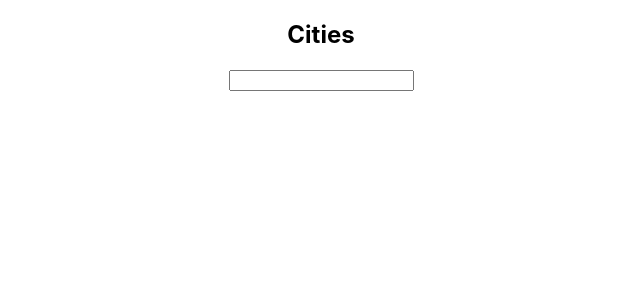
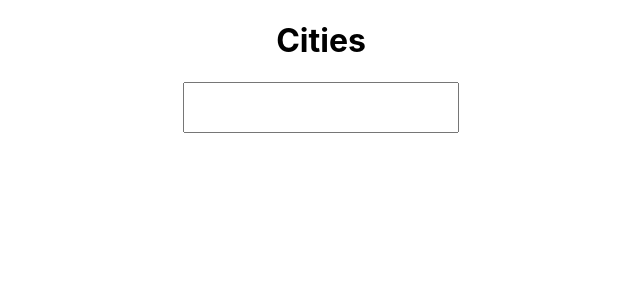
Before and after one commit to karponick/weather-dashboard, a React (Create React App) app in the folder weather-dashboard/: page / in a window 1280 px wide. Shown: the top 300 px of the page, without its empty margins (319-959 px from the left). Built offline with nearby package versions, Linux system fonts and the light colour scheme.

Commit message:
more fixes

```diff
--- a/weather-dashboard/src/components/SearchBar/SearchBar.jsx
+++ b/weather-dashboard/src/components/SearchBar/SearchBar.jsx
@@ -36,9 +36,9 @@ const SearchBar = () => {
     };
     return (
         <div>
-            <h2>Cities</h2>
-            <form className="searchCities">
-                <input type="text" name="city" id="city" onChange={handleInput} onKeyUp={fetchCities} />
+            <h1>Cities</h1>
+            <form>
+                <input className={styles.searchBar} type="text" name="city" id="city" onChange={handleInput} onKeyUp={fetchCities} />
 
             </form>
             {results && (
--- a/weather-dashboard/src/components/SearchBar/SearchBar.module.css
+++ b/weather-dashboard/src/components/SearchBar/SearchBar.module.css
@@ -1,10 +1,17 @@
 .city {
     border: 1px solid gray;
-    margin: 1em;
+    margin: 1em auto;
     padding: 1em;
-    width: fit-content;
+    width: 33%;
+    border-radius: 1em;
 }
 
 .city:hover {
-    border: 1px solid black;
+    box-shadow: 1px 1px 4px 1px black;
 }
+
+.searchBar {
+    padding: 1%;
+    width: size;
+    font-size: larger;
+}
```
Also changed, not shown: 1 other file (tests, documents, lock files or other folders).
